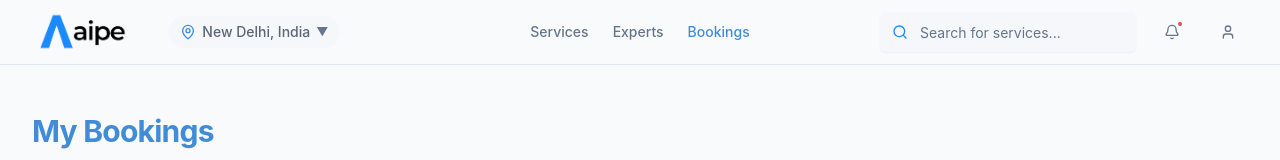
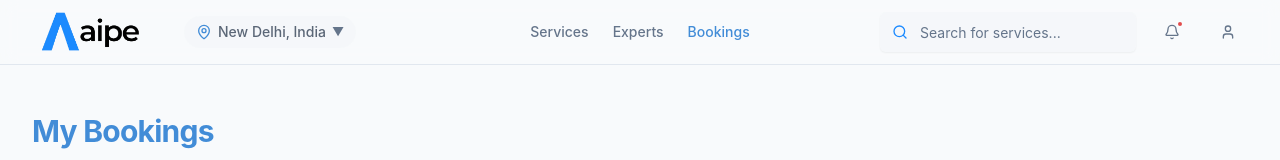
Before and after one commit to Aipe001/aipe-frontend, a Next.js app: page /bookings in a window 1280 px wide. Shown: the top 160 px of the page. Built offline with nearby package versions, Linux system fonts and the light colour scheme.

Commit message:
Final optimization error fix

```diff
--- a/components/layout/Header.tsx
+++ b/components/layout/Header.tsx
@@ -1,6 +1,7 @@
 "use client";
 
 import Link from "next/link";
+import Image from "next/image";
 import { usePathname, useRouter } from "next/navigation";
 import {
   Search,
@@ -101,12 +102,14 @@ export function Header() {
           {/* Logo & Location (Left) */}
           <div className="flex items-center gap-4 md:gap-8">
             <Link href="/" className="flex items-center gap-2">
-              <img
+              <Image
                 src="/assets/aipe_logo1.png"
                 alt="Aipe Logo"
-                className="h-10 w-auto object-contain"
                 width={120}
                 height={40}
+                className="object-contain"
+                priority
+                unoptimized
               />
             </Link>
 
```
